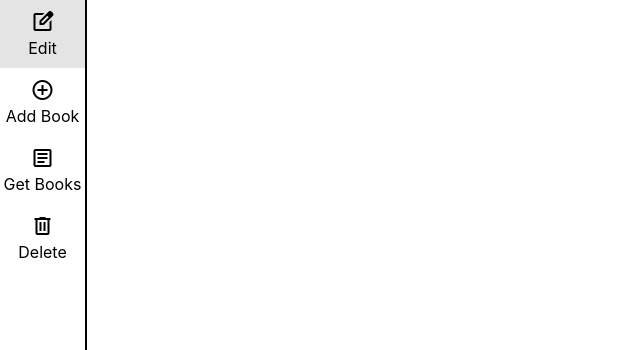
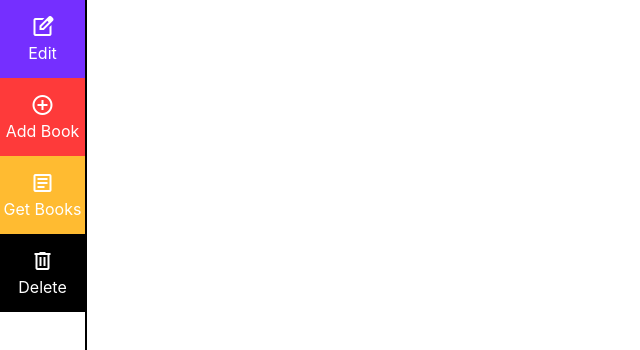
Before and after one commit to GrantCanty/bookstore, a React (Create React App) app in the folder client/: page / in a window 1280 px wide. Shown: the top 350 px of the page, without its empty margins (0-640 px from the left). Built offline with nearby package versions, Linux system fonts and the light colour scheme.

Commit message:
added custom background color to each li in sidebar

```diff
--- a/client/src/assets/sidebar.js
+++ b/client/src/assets/sidebar.js
@@ -7,10 +7,10 @@ const Sidebar = () => {
         <>
             <div className="sidebar">
                 <ul>
-                    <li><SidebarLI text="Edit" link="edit" icon="edit_square"></SidebarLI></li>
-                    <li><SidebarLI text="Add Book" link="new" icon="add_circle"></SidebarLI></li>
-                    <li><SidebarLI text="Get Books" link="get" icon="article"></SidebarLI></li>
-                    <li><SidebarLI text="Delete" link="delete" icon="delete"></SidebarLI></li>
+                    <li><SidebarLI text="Edit" link="edit" icon="edit_square" bg="#752fff"></SidebarLI></li>
+                    <li><SidebarLI text="Add Book" link="new" icon="add_circle" bg="#fe3a3a"></SidebarLI></li>
+                    <li><SidebarLI text="Get Books" link="get" icon="article" bg="#ffbb31"></SidebarLI></li>
+                    <li><SidebarLI text="Delete" link="delete" icon="delete" bg="#000000"></SidebarLI></li>
                 </ul>
             </div>
             <Outlet />
--- a/client/src/assets/sidebarli.js
+++ b/client/src/assets/sidebarli.js
@@ -3,7 +3,7 @@ import '../styles/sidebar-li.css'
 
 const SidebarLI = (props) => {
     return (
-                <Link className='other' to={`/${props.link}`}>
+                <Link style={{"background-color": props.bg}} className='other' to={`/${props.link}`}>
                     <span className='material-symbols-outlined'>{props.icon}</span>
                     <br></br>
                     {props.text}
--- a/client/src/styles/sidebar.css
+++ b/client/src/styles/sidebar.css
@@ -20,9 +20,9 @@
 }
 
 .sidebar ul li a.other {
-    padding-top: 10px;
-    padding-bottom: 10px;
+    padding-top: 15px;
+    padding-bottom: 15px;
     display: block;
     text-decoration: none;
-    color: black;
+    color: white;
 }
```
